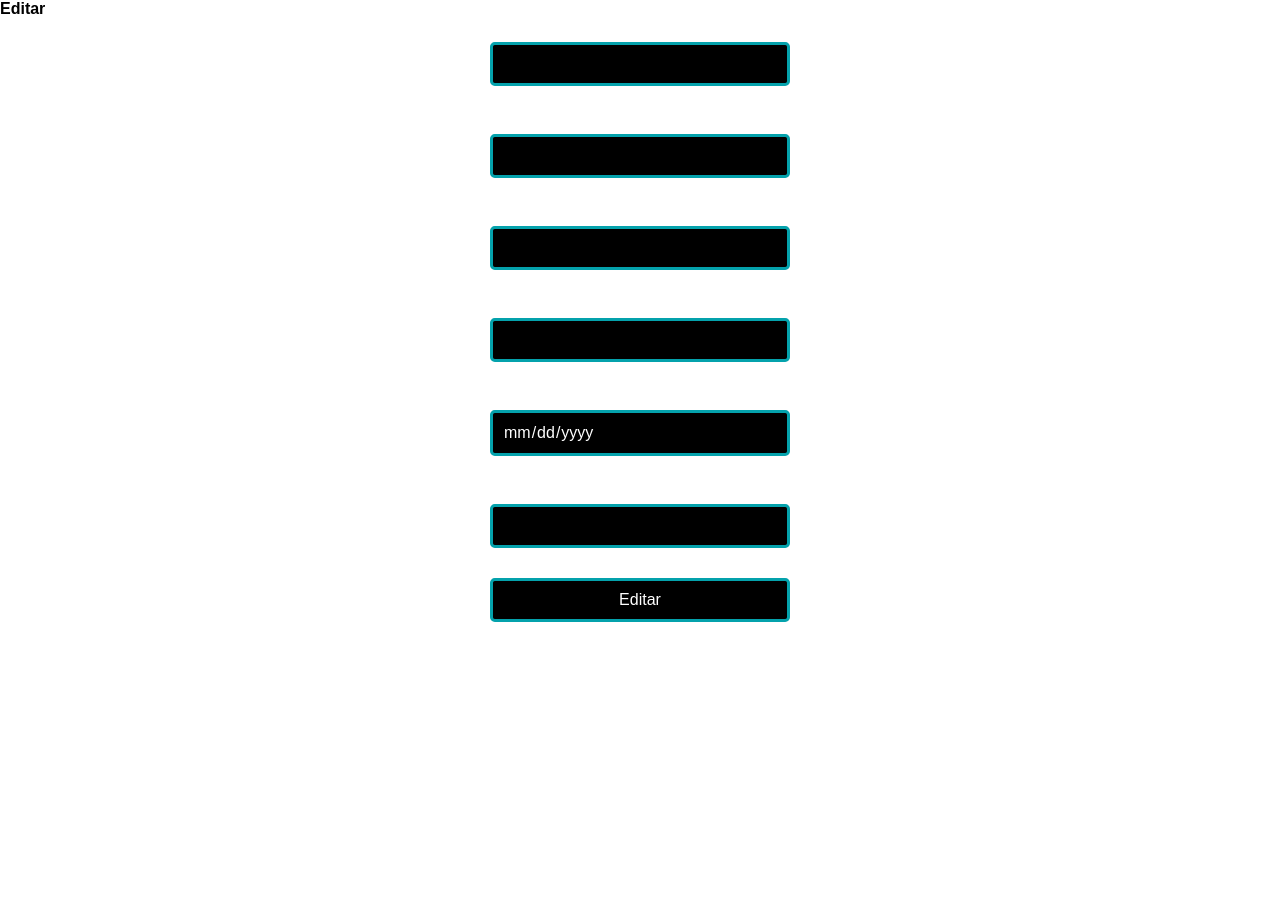
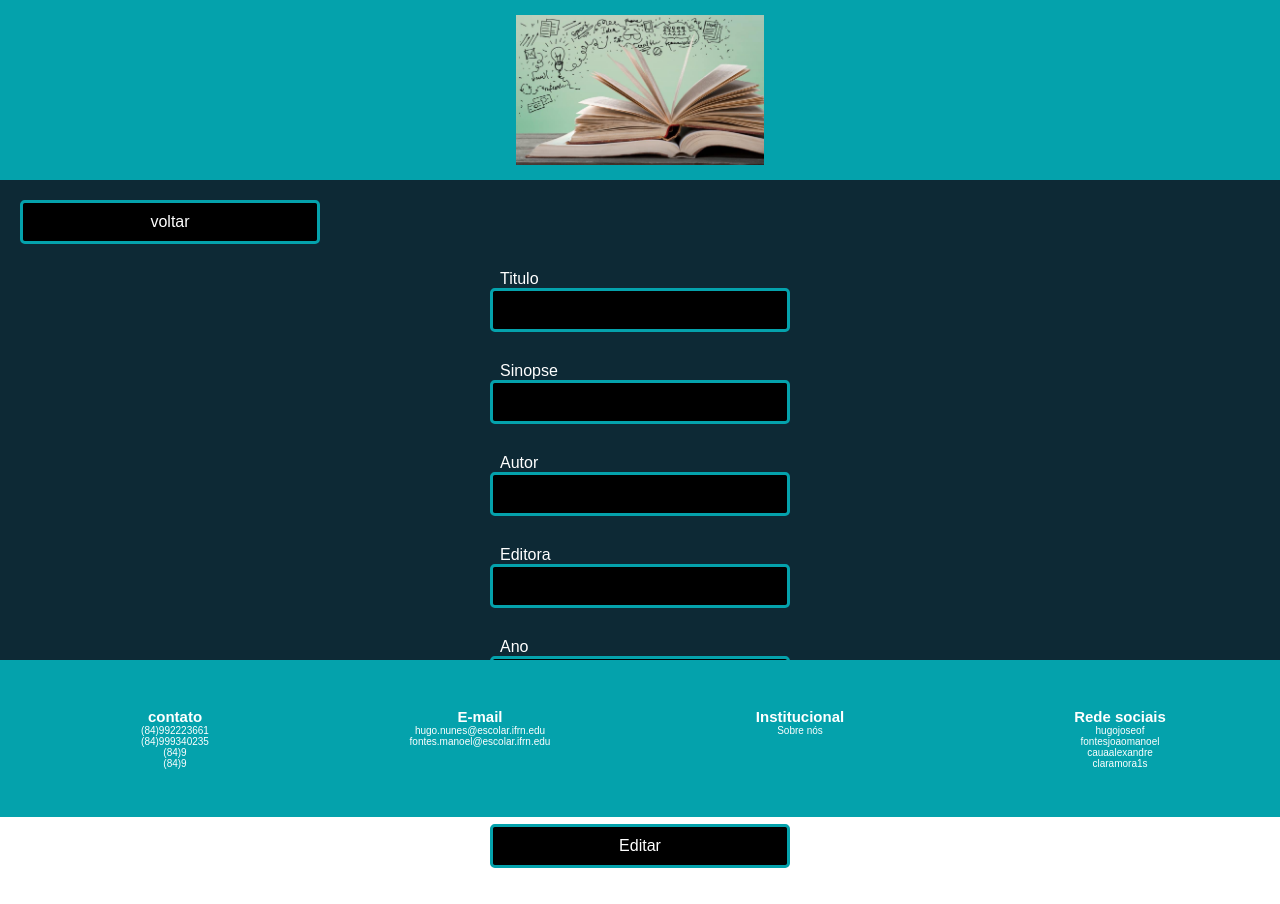
Before and after one commit to JoaoManoelFontes/Project-Trabalho_db, a Flask app: template templates/edit.html in a window 1280 px wide. Before the commit the page ends 622 px from the top, so only its background shows below. Run offline with Flask 2, Linux system fonts and the light colour scheme; the template is opened without the code that fills it, so the values that code supplies are empty; some libraries are stand-ins or nearby versions.

Commit message:
att edit

```diff
--- a/static/css/form.css
+++ b/static/css/form.css
@@ -67,3 +67,10 @@ textarea:hover {
     justify-content: flex-start;
     padding: 10px;
 }
+
+a {
+    text-decoration: none;
+    color: rgb(255, 255, 255);
+    cursor: pointer;
+    padding: 10px;
+}
--- a/static/css/style.css
+++ b/static/css/style.css
@@ -37,13 +37,6 @@ footer {
     color: white;
 }
 
-a {
-    text-decoration: none;
-    color: rgb(255, 255, 255);
-    cursor: pointer;
-    padding: 10px;
-}
-
 .botao {
     padding: 10px;
     border: 3px solid #04A2AC;
@@ -57,3 +50,10 @@ a {
     background-color: #04A2AC;
 
 }
+
+.deletar,
+.editar,
+.detalhar {
+    padding: 0.5px;
+
+}
--- a/templates/edit.html
+++ b/templates/edit.html
@@ -1,90 +1,93 @@
 <!DOCTYPE html>
 <html lang="en">
+
 <head>
   <meta charset="UTF-8" />
   <meta http-equiv="X-UA-Compatible" content="IE=edge" />
   <meta name="viewport" content="width=device-width, initial-scale=1.0" />
-    <link
-      rel="stylesheet"
-      href="{{ url_for('static',filename='css/form.css')}}"
-    />
-    <link
-      rel="stylesheet"
-      href="{{ url_for('static',filename='css/style.css')}}"
-    />
+  <link rel="stylesheet" href="{{ url_for('static',filename='css/form.css')}}" />
+  <link rel="stylesheet" href="{{ url_for('static',filename='css/style.css')}}" />
+  <link rel="stylesheet" href="{{ url_for ('static', filename='css/header.css') }} ">
+  <link rel="stylesheet" href="{{ url_for ('static', filename='css/footer.css') }} ">
   <title>Document</title>
 </head>
 
 <body>
   <header>
-      <h1>Editar</h1>
+    <div class="titulo">
+      <img class="logo" src="static\img\logo.jpg" alt="">
+    </div>
   </header>
+  <main>
+    <div class="link">
+      <a href="/"><button class="botao">voltar</button></a>
+    </div>
     <section>
       <form action="/edit/{{book['id']}}" method="POST">
         <div>
           <label for="title">Titulo</label>
-          <input
-            type="text"
-            name="title"
-            id=""
-            placeholder="{{book['title']}}"
-            value="{{ request.form['title'] or book['title'] }}"
-          />
+          <input type="text" name="title" id="" placeholder="{{book['title']}}"
+            value="{{ request.form['title'] or book['title'] }}" />
         </div>
         <div>
           <label for="synopsis">Sinopse</label>
-          <input
-            type="text"
-            name="synopsis"
-            id=""
-            placeholder="{{book['synopsis']}}"
-            value="{{ request.form['synopsis'] or book['synopsis'] }}"
-          />
+          <input type="text" name="synopsis" id="" placeholder="{{book['synopsis']}}"
+            value="{{ request.form['synopsis'] or book['synopsis'] }}" />
         </div>
         <div>
           <label for="author_name">Autor</label>
-          <input
-            type="text"
-            name="author_name"
-            id=""
-            placeholder="{{book['author_name']}}"
-            value="{{ request.form['author_name'] or book['author_name'] }}"
-          />
+          <input type="text" name="author_name" id="" placeholder="{{book['author_name']}}"
+            value="{{ request.form['author_name'] or book['author_name'] }}" />
         </div>
         <div>
           <label for="publishing_company_name">Editora</label>
-          <input
-            type="text"
-            name="publishing_company_name"
-            id=""
-            placeholder="{{book['publishing_company_name']}}"
-            value="{{ request.form['publishing_company_name'] or book['publishing_company_name'] }}"
-          />
+          <input type="text" name="publishing_company_name" id="" placeholder="{{book['publishing_company_name']}}"
+            value="{{ request.form['publishing_company_name'] or book['publishing_company_name'] }}" />
         </div>
         <div>
           <label for="release_year">Ano</label>
-          <input
-            type="date"
-            name="release_year"
-            id=""
-            placeholder="{{book['release_year']}}"
-            value="{{ request.form['release_year'] or book['release_year'] }}"
-          />
+          <input type="date" name="release_year" id="" placeholder="{{book['release_year']}}"
+            value="{{ request.form['release_year'] or book['release_year'] }}" />
         </div>
         <div>
           <label for="category">Categoria</label>
-          <input
-            type="text"
-            name="category"
-            id=""
-            placeholder="{{book['category']}}"
-            value="{{ request.form['category'] or book['category'] }}"
-          />
+          <input type="text" name="category" id="" placeholder="{{book['category']}}"
+            value="{{ request.form['category'] or book['category'] }}" />
         </div>
         <div>
           <button type="submit">Editar</button>
         </div>
       </form>
     </section>
+  </main>
+  <footer class="footer">
+    <div class="container">
+      <div class="contato">
+        <h2>contato</h2>
+        <p>(84)992223661</p>
+        <p>(84)999340235</p>
+        <p>(84)9</p>
+        <p>(84)9</p>
+      </div>
+      <div class="e-mail">
+        <h2>E-mail</h2>
+        <p>hugo.nunes@escolar.ifrn.edu</p>
+        <p>fontes.manoel@escolar.ifrn.edu</p>
+
+      </div>
+      <div class="institucional">
+        <h2>Institucional</h2>
+        <p>Sobre nós</p>
+      </div>
+      <div class="rede-sociais">
+        <h2>Rede sociais</h2>
+        <p>hugojoseof</p>
+        <p>fontesjoaomanoel</p>
+        <p>cauaalexandre</p>
+        <p>claramora1s</p>
+      </div>
+    </div>
+  </footer>
 </body>
+
 </html>
```
Also changed, not shown: static/css/table.css (+7 -0 lines), templates/index.html (+10 -3 lines). Lines whose indentation alone changed are shown as unchanged.
